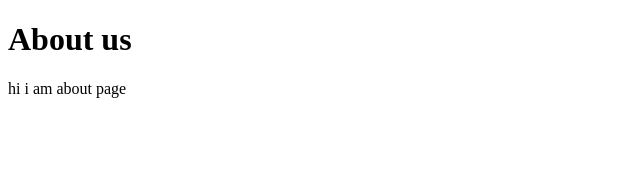
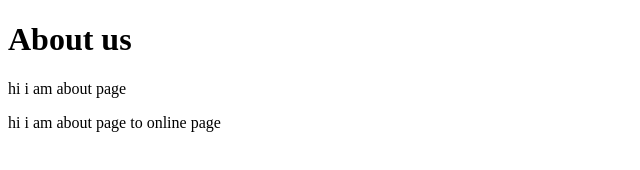
Before and after one commit to piyushcoder12/learing-git, a plain HTML site: page about.html in a window 1280 px wide. Shown: the whole page, without its empty margins (0-640 px from the left). Drawn offline with Linux system fonts and the light colour scheme.

Commit message:
add paragraph

```diff
--- a/about.html
+++ b/about.html
@@ -8,5 +8,6 @@
 <body>
     <h1>About us </h1>
     <p>hi i am about page </p>
+    <p>hi i am about page to online page </p>
 </body>
 </html>
```
